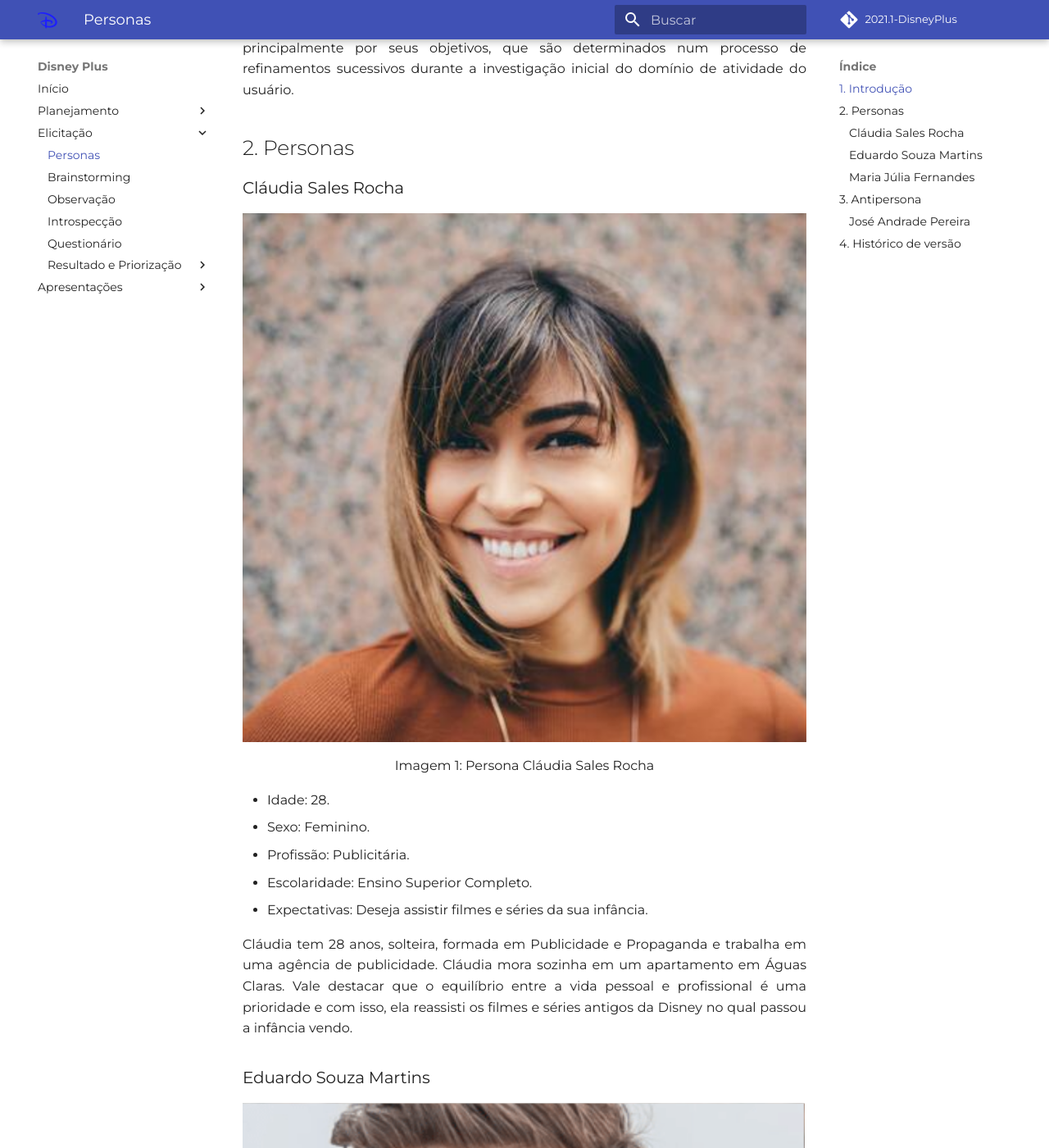
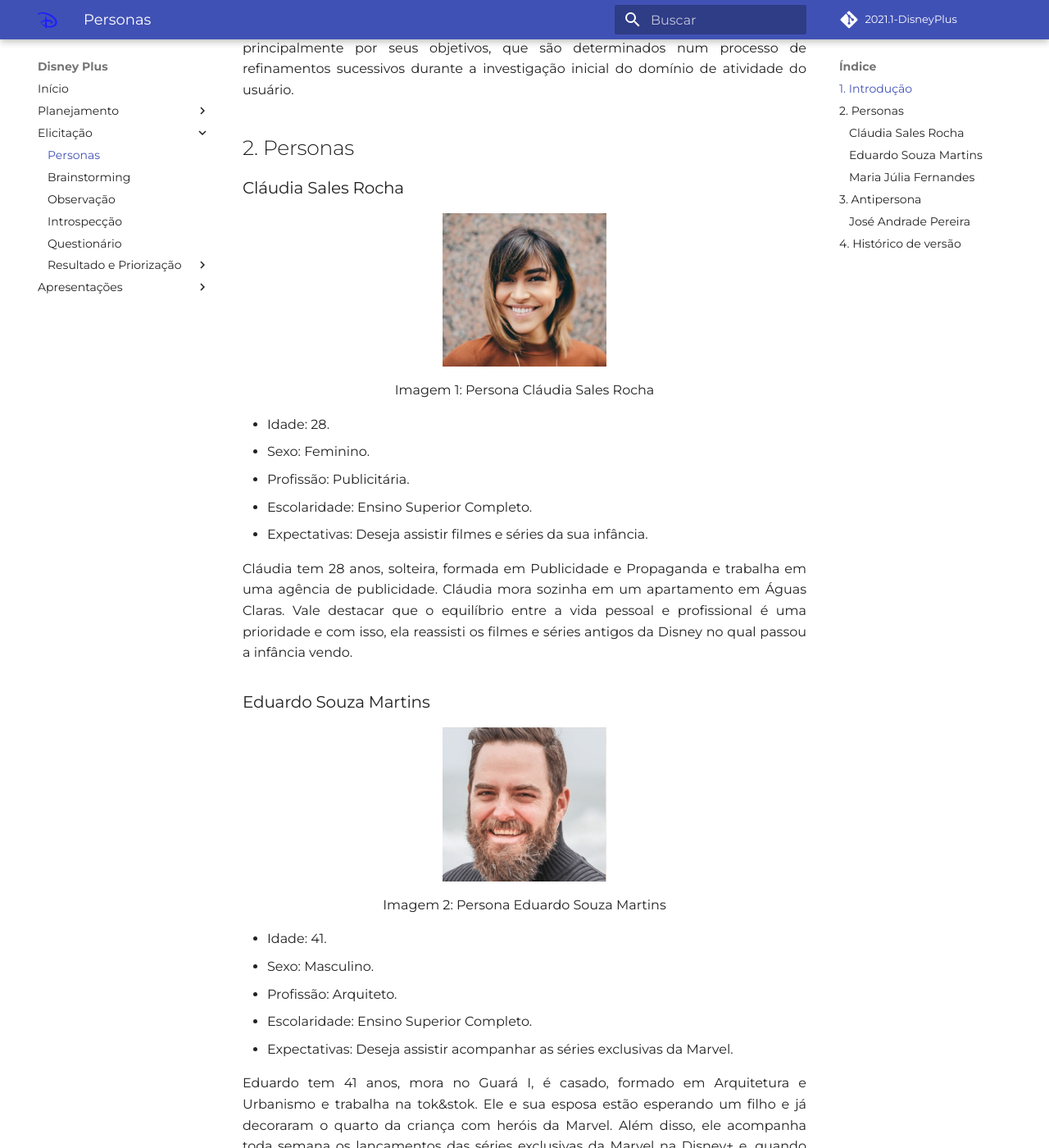
Before and after one commit to Requisitos-de-Software/2021.1-DisneyPlus, an MkDocs documentation site: the page built from docs/elicitacao/personas.md, in a window 1280 px wide and 1400 px high, scrolled down 236 px. Shown: the whole window at 82% size. Built offline with MkDocs 1.6.1 and Material for MkDocs 9.7.7, drawn with Linux system fonts in a browser that asks for light colours; some web fonts are replaced; comment, search, counter and statistics services are not loaded.

Commit message:
hotfix: personas img size

```diff
--- a/docs/elicitacao/personas.md
+++ b/docs/elicitacao/personas.md
@@ -6,7 +6,7 @@
 
 ## 2. Personas
 ### Cláudia Sales Rocha
-![Cláudia Sales Rocha](../assets/claudia.png)
+![persona](../assets/claudia.png)
 <center>Imagem 1: Persona Cláudia Sales Rocha</center>
 
 - Idade: 28.
@@ -18,7 +18,7 @@
 Cláudia tem 28 anos, solteira, formada em Publicidade e Propaganda e trabalha em uma agência de publicidade. Cláudia mora sozinha em um apartamento em Águas Claras. Vale destacar que o equilíbrio entre a vida pessoal e profissional é uma prioridade e com isso, ela reassisti os filmes e séries antigos da Disney no qual passou a infância vendo.
 
 ### Eduardo Souza Martins
-![Eduardo Souza Martins](../assets/eduardo.png)
+![persona](../assets/eduardo.png)
 <center>Imagem 2: Persona Eduardo Souza Martins</center>
 
 - Idade: 41.
--- a/docs/stylesheets/styles.css
+++ b/docs/stylesheets/styles.css
@@ -18,3 +18,8 @@
   width: 3rem;
   object-fit: cover;
 }
+
+img[alt="persona"] {
+  width: 10rem;
+  object-fit: cover;
+}
```
Also changed, not shown: other parts of docs/elicitacao/personas.md (+2 -2 lines).
